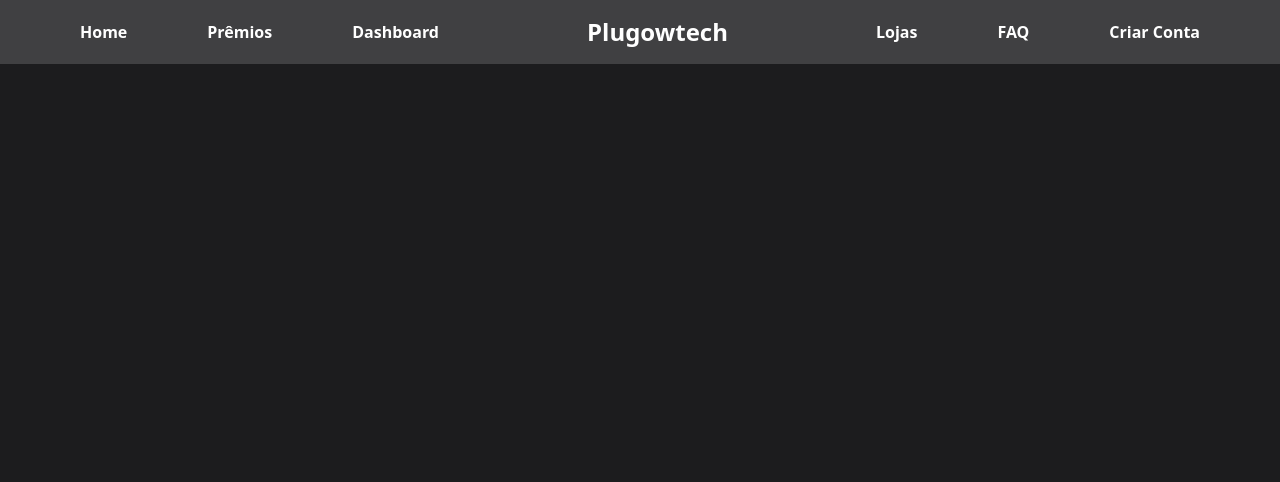
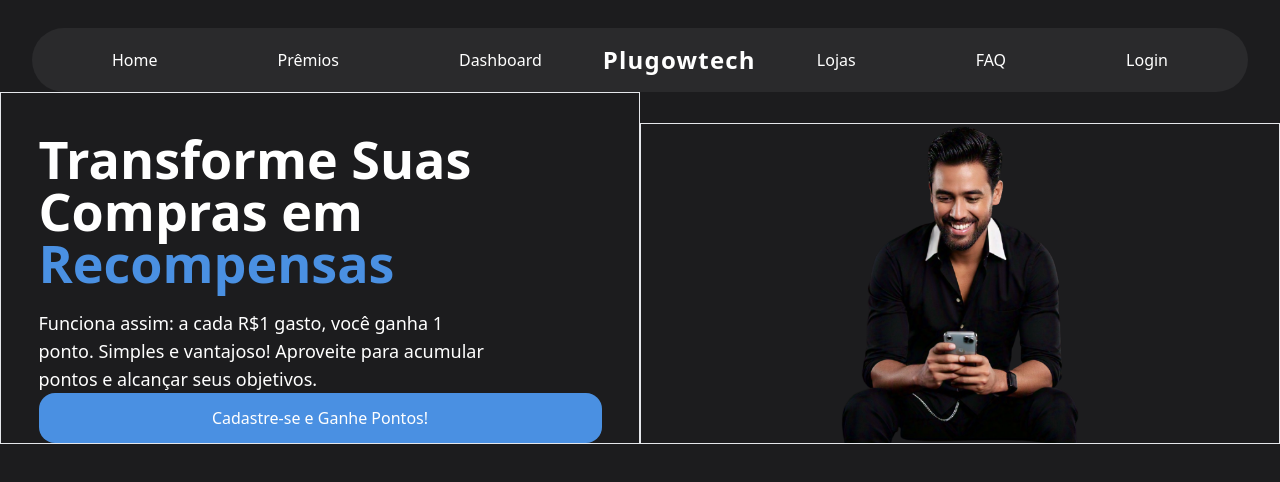
Before and after one commit to petersonfernandocouto/Plugowtech, a Next.js app: page / in a window 1280 px wide. Shown: the top 482 px of the page. Built offline with nearby package versions, Linux system fonts and the light colour scheme.

Commit message:
Atualização MENU

```diff
--- /dev/null
+++ b/Componentes/Hero.tsx
@@ -0,0 +1,45 @@
+import React from "react";
+import Image from "next/image";
+import BHC from "../IMG/HeroIMG.png";
+
+
+const Hero = () => {
+
+
+  return (
+    <div
+      id="hero"
+      className="bg-hero bg-cover flex flex-col items-center lg:flex-row lg:justify-evenly lg:items-end w-full"
+    >
+      <div className="flex flex-col justify-evenly items-center w-full border">
+        <div className="flex flex-col items-center lg:items-start lg:mt-10">
+          <h1 className="text-3xl text-center px-1 lg:px-0 font-semibold lg:text-[52px] lg:w-[563px] lg:leading-none lg:text-start">
+            Transforme Suas Compras em <span className="text-[#4A90E2]"> Recompensas  </span>
+          </h1>
+          <p className="mt-5 text-base lg:text-lg px-4 lg:px-0 text-center lg:w-[448px] lg:text-start">
+            Funciona assim: a cada R$1 gasto, você ganha 1 ponto. Simples e vantajoso! Aproveite para acumular pontos e alcançar seus objetivos.
+          </p>
+
+          <button className="bg-[#4A90E2]  w-full h-[50px] rounded-2xl justify-center items-center">Cadastre-se e Ganhe Pontos!</button>
+
+        </div>
+      </div>
+
+      <div className="flex bg-emerald-50 mt-5 lg:mt-0 lg:py-0 lg:bg-transparent flex-col lg:flex-row w-full justify-center items-center lg:items-end border">
+        <div className="flex md:w-1/2">
+          <Image
+            className="w-[200px] lg:w-[500px] h-full"
+            src={BHC}
+            width={0}
+            height={0}
+            alt="hero-img"
+          />
+        </div>
+
+
+      </div>
+    </div>
+  );
+};
+
+export default Hero;
--- /dev/null
+++ b/Componentes/Menu.tsx
@@ -0,0 +1,68 @@
+import React, { useState } from 'react';
+import { MenuIcon } from "lucide-react";
+import Link from "next/link";
+
+function Menu() {
+  const [isMenuOpen, setIsMenuOpen] = useState(false);
+
+  const toggleMenu = () => {
+    setIsMenuOpen(!isMenuOpen);
+  };
+
+  const closeMenuOnClick = (sectionId: string) => {
+    setIsMenuOpen(false);
+    const section = document.querySelector(sectionId);
+    if (section) {
+      section.scrollIntoView({ behavior: "smooth" });
+    }
+  };
+
+  return (
+    <div className="mt-0 pt-0">
+      <nav className="flex justify-between items-center bg-[rgba(64,64,66,0.4)] py-4 lg:rounded-full px-0">
+        {/* Links de navegação para telas grandes */}
+        <div className="hidden lg:flex gap-[120px] lg:pl-20 md:pl-0">
+          <Link className="hover:text-gray-300 transition-colors duration-300" href="/">Home</Link>
+          <Link className="hover:text-gray-300 transition-colors duration-300" href="/">Prêmios</Link>
+          <Link className="hover:text-gray-300 transition-colors duration-300" href="/">Dashboard</Link>
+        </div>
+
+        {/* Link centralizado (agora à esquerda) */}
+        <div className="text-2xl pl-4 lg:pl-0 font-bold text-white tracking-wider md:ml-4 md:mr-4">
+          <Link href="/">Plugowtech</Link>
+        </div>
+
+        {/* Links de navegação adicionais para telas grandes */}
+        <div className="hidden lg:flex gap-[120px] lg:pr-20">
+          <Link className="hover:text-gray-300 transition-colors duration-300" href="/">Lojas</Link>
+          <Link className="hover:text-gray-300 transition-colors duration-300" href="/">FAQ</Link>
+          <Link className="hover:text-gray-300 transition-colors duration-300 " href="/">Login</Link>
+        </div>
+
+        {/* Ícone de menu para telas pequenas */}
+        <div className="lg:hidden flex items-center pr-4">
+          <button
+            onClick={toggleMenu}
+            className={`p-2 transform transition-transform duration-300 ${isMenuOpen ? "rotate-90" : "rotate-0"} hover:scale-110`}
+          >
+            <MenuIcon size={28} className="text-white" />
+          </button>
+        </div>
+      </nav>
+
+      {/* Menu suspenso para telas pequenas */}
+      <div
+        className={`lg:hidden flex flex-col bg-[rgba(64,64,66,0.2)] text-center py-4 transition-all duration-500 ease-in-out overflow-hidden ${isMenuOpen ? "max-h-96 " : "max-h-0 opacity-0"}`}
+      >
+        <Link className="hover:text-gray-300 py-2" href="/" onClick={() => closeMenuOnClick("#")}>Home</Link>
+        <Link className="hover:text-gray-300 py-2" href="/" onClick={() => closeMenuOnClick("#")}>Prêmios</Link>
+        <Link className="hover:text-gray-300 py-2" href="/" onClick={() => closeMenuOnClick("#")}>Dashboard</Link>
+        <Link className="hover:text-gray-300 py-2" href="/" onClick={() => closeMenuOnClick("#")}>Lojas</Link>
+        <Link className="hover:text-gray-300 py-2" href="/" onClick={() => closeMenuOnClick("#")}>FAQ</Link>
+        <Link className="hover:text-gray-300 py-2" href="/" onClick={() => closeMenuOnClick("#")}>Login</Link>
+      </div>
+    </div>
+  );
+}
+
+export default Menu;
--- a/src/app/page.tsx
+++ b/src/app/page.tsx
@@ -1,70 +1,27 @@
 "use client";
 
-import { MenuIcon } from "lucide-react";
-import { useState } from "react";
-import Link from "next/link";
+import Menu from "../../Componentes/Menu";
+import Hero from "../../Componentes/Hero";
 
 export default function Home() {
-  const [isMenuOpen, setIsMenuOpen] = useState(false);
-
-  const toggleMenu = () => {
-    setIsMenuOpen(!isMenuOpen);
-  };
-
-  const closeMenuOnClick = (sectionId: string) => {
-    setIsMenuOpen(false);
-    const section = document.querySelector(sectionId);
-    if (section) {
-      section.scrollIntoView({ behavior: "smooth" });
-    }
-  };
-
   return (
     <>
-      <div className="mt-0 pt-0">
 
-        <nav className="flex justify-between items-center bg-[#404042] py-4 font-bold">
-          {/* Links de navegação para telas grandes */}
-          <div className="hidden lg:flex gap-20 lg:pl-20">
-            <Link className="hover:text-gray-300" href="/">Home</Link>
-            <Link className="hover:text-gray-300" href="/">Prêmios</Link>
-            <Link className="hover:text-gray-300" href="/">Dashboard</Link>
-          </div>
+      <div className="lg:mt-7 lg:w-[95%] mx-auto">
 
-          {/* Link centralizado (agora à esquerda) */}
-          <div className="text-2xl pl-4 lg:pl-0">
-            <Link href="/">Plugowtech</Link>
-          </div>
+        <Menu />
 
-          {/* Links de navegação adicionais para telas grandes */}
-          <div className="hidden lg:flex gap-20 lg:pr-20">
-            <Link className="hover:text-gray-300" href="/">Lojas</Link>
-            <Link className="hover:text-gray-300" href="/">FAQ</Link>
-            <Link className="hover:text-gray-300" href="/">Criar Conta</Link>
-          </div>
+      </div>
 
-          {/* Ícone de menu para telas pequenas */}
-          <div className="lg:hidden flex items-center pr-4">
-            <button onClick={toggleMenu} className="p-2">
-              <MenuIcon size={28} className="text-white" />
-            </button>
-          </div>
-        </nav>
+      <div>
 
-        {/* Menu suspenso para telas pequenas */}
-        <div
-          className={`lg:hidden flex flex-col bg-[#404042] text-center py-4 transition-all duration-500 overflow-hidden ${
-            isMenuOpen ? "opacity-100 h-auto" : "opacity-0 h-0"
-          }`}
-        >
-          <Link className="hover:text-gray-300 py-2" href="/" onClick={() => closeMenuOnClick("#")}>Home</Link>
-          <Link className="hover:text-gray-300 py-2" href="/" onClick={() => closeMenuOnClick("#")}>Prêmios</Link>
-          <Link className="hover:text-gray-300 py-2" href="/" onClick={() => closeMenuOnClick("#")}>Dashboard</Link>
-          <Link className="hover:text-gray-300 py-2" href="/" onClick={() => closeMenuOnClick("#")}>Lojas</Link>
-          <Link className="hover:text-gray-300 py-2" href="/" onClick={() => closeMenuOnClick("#")}>FAQ</Link>
-          <Link className="hover:text-gray-300 py-2" href="/" onClick={() => closeMenuOnClick("#")}>Criar Conta</Link>
-        </div>
+        <Hero />
+
       </div>
+
     </>
+
+
+
   );
 }
--- a/tailwind.config.ts
+++ b/tailwind.config.ts
@@ -5,6 +5,8 @@
     "./src/pages/**/*.{js,ts,jsx,tsx,mdx}",
     "./src/components/**/*.{js,ts,jsx,tsx,mdx}",
     "./src/app/**/*.{js,ts,jsx,tsx,mdx}",
+    "./src/Componentes/**/*.{js,ts,jsx,tsx,mdx}",
+    "./Componentes/**/*.{js,ts,jsx,tsx,mdx}"
   ],
   theme: {
     extend: {
```
Also changed, not shown: IMG/Hero.png (added), IMG/HeroIMG.png (added).
